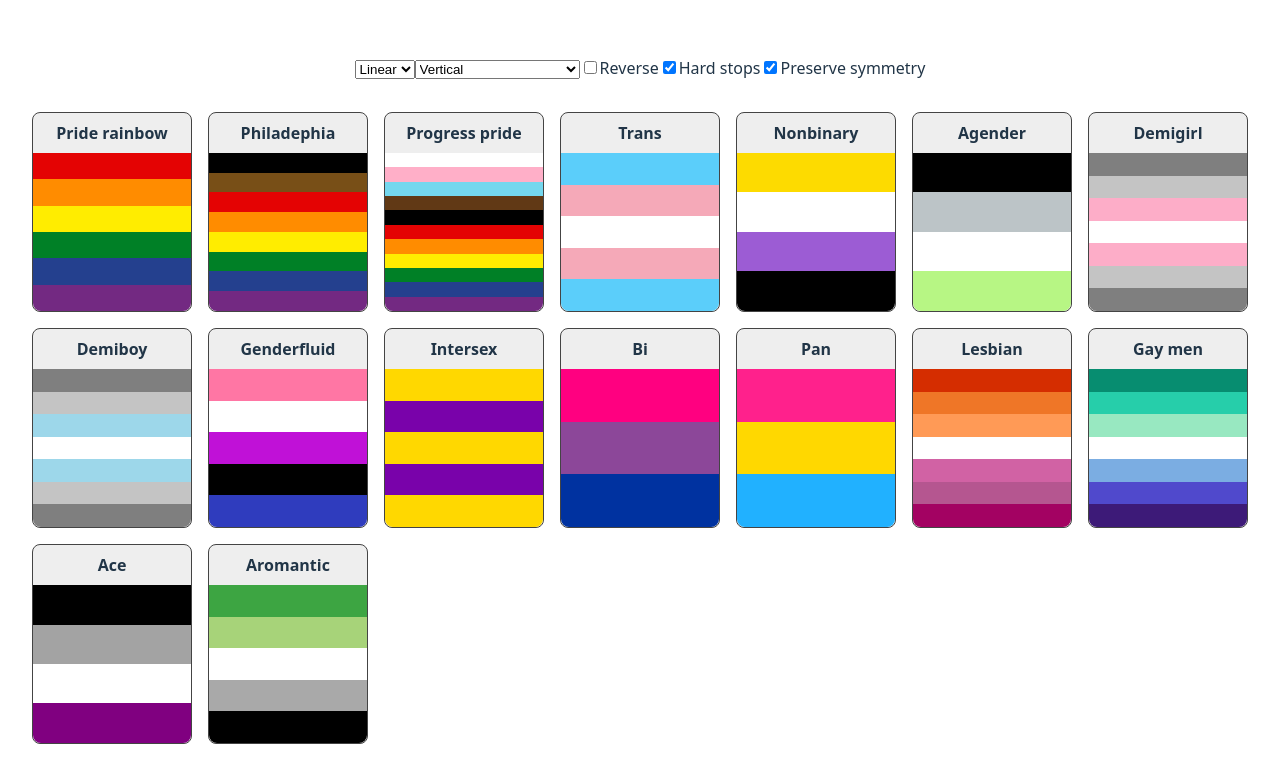
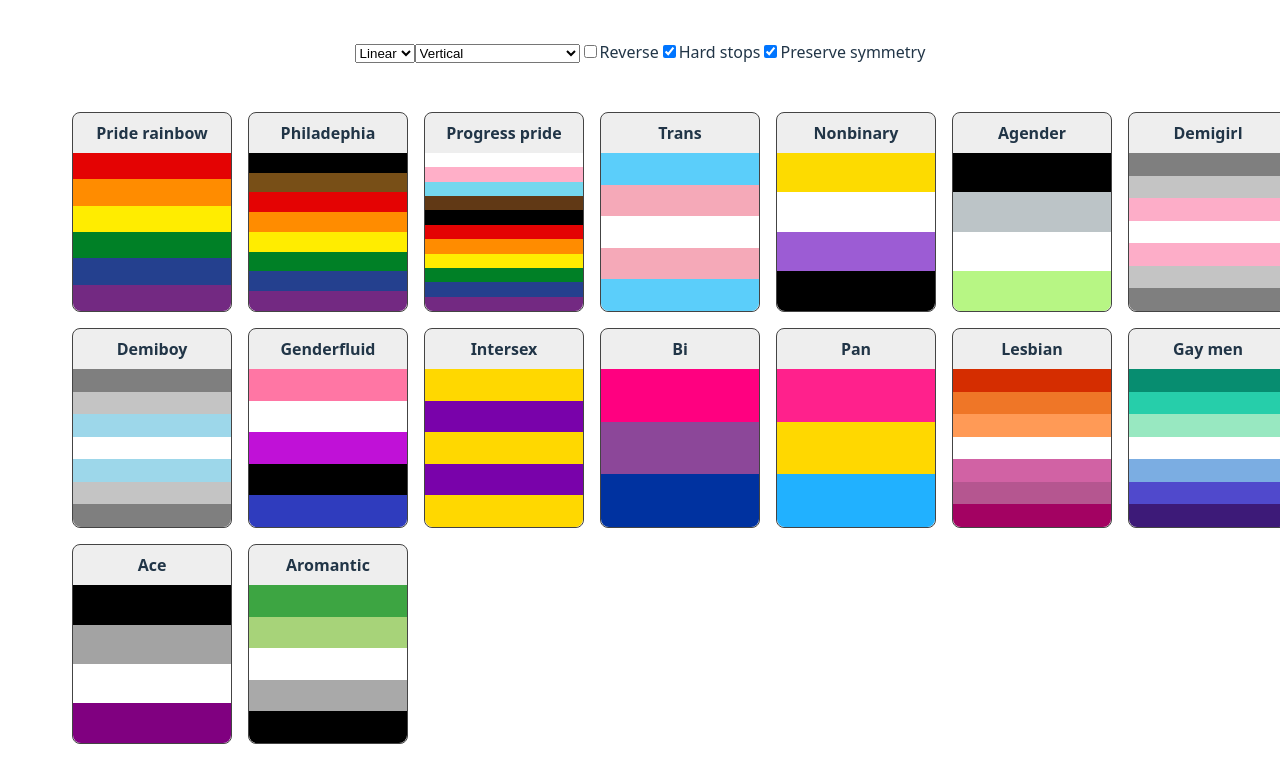
Before and after one commit to olivvybee/gaydient, a React (Vite) app: page / in a window 1280 px wide. Shown: the top 782 px of the page. Built offline with nearby package versions, Linux system fonts and the light colour scheme.

Commit message:
Use <ul> for list

```diff
--- a/src/components/List/List.module.css
+++ b/src/components/List/List.module.css
@@ -1,4 +1,5 @@
 .list {
+  list-style: none;
   width: 100%;
   display: grid;
   grid-template-columns: repeat(auto-fit, minmax(140px, 1fr));
--- a/src/components/List/List.tsx
+++ b/src/components/List/List.tsx
@@ -4,9 +4,11 @@ import { Gradient } from '../Gradient';
 import styles from './List.module.css';
 
 export const List = () => (
-  <div className={styles.list}>
+  <ul className={styles.list} role="list">
     {gradients.map(({ name, colours }) => (
-      <Gradient key={name} name={name} colours={colours} />
+      <li key={name}>
+        <Gradient name={name} colours={colours} />
+      </li>
     ))}
-  </div>
+  </ul>
 );
```
